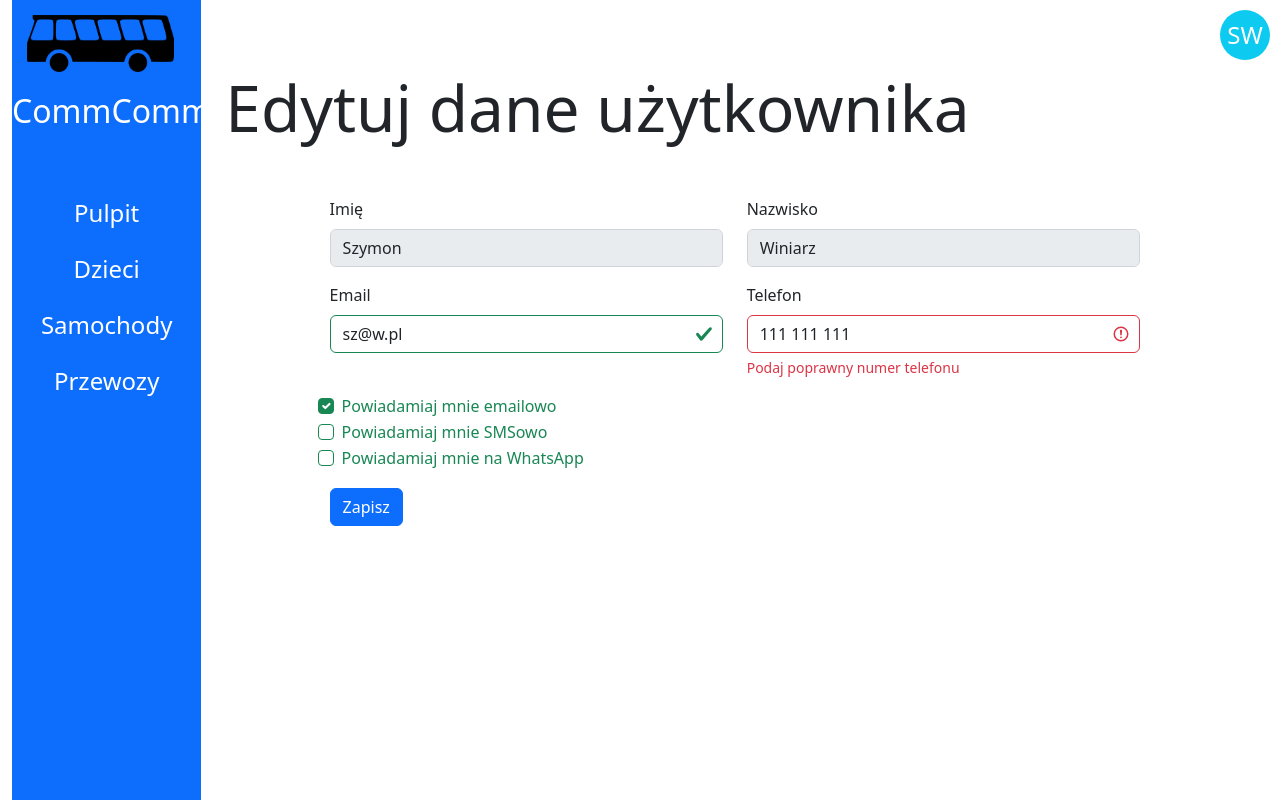
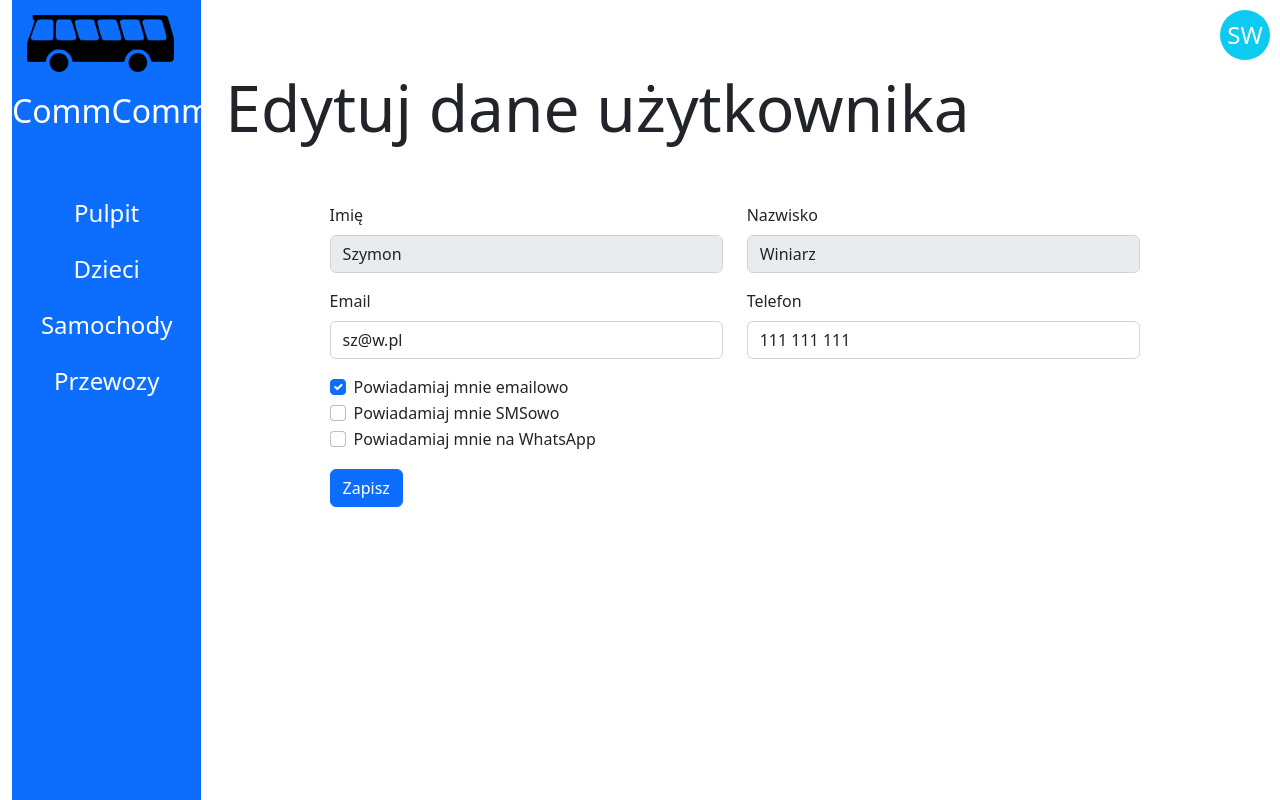
Before and after one commit to SzymonWiniarz/CommComm, a Vue app in the folder src/frontend/: page /#/uzytkownicy/1 in a window 1280 px wide. Built offline with nearby package versions, Linux system fonts and the light colour scheme.

Commit message:
Add Kid form

```diff
--- a/src/frontend/src/App.vue
+++ b/src/frontend/src/App.vue
@@ -1,24 +1,10 @@
 <script>
 import MainMenu from "./components/main_menu/MainMenu.vue";
 import TopBar from "./components/TopBar.vue";
-import { mapActions } from "pinia";
-import { useUserStore } from "./stores/user_store";
 
 export default {
   name: "App",
-  components: { MainMenu, TopBar },
-
-  methods: {
-    ...mapActions(useUserStore, ["getById"]),
-
-    getUserById(userId) {
-      this.getById(userId);
-    }
-  },
-
-  mounted() {
-    this.getUserById(1);
-  },
+  components: { MainMenu, TopBar }
 };
 </script>
 
--- a/src/frontend/src/components/Cars.vue
+++ b/src/frontend/src/components/Cars.vue
@@ -1,6 +1,7 @@
 <script>
 import PageTitle from "./page/PageTitle.vue";
 import PageContent from "./page/PageContent.vue";
+
 export default {
   name: "Cars",
   components: { PageTitle, PageContent },
--- /dev/null
+++ b/src/frontend/src/components/Form.vue
@@ -0,0 +1,52 @@
+<script>
+export default {
+  props: {
+    id: String,
+    onSubmit: Function,
+  },
+
+  methods: {
+    validateForm(event) {
+      // Fetch all the forms we want to apply custom Bootstrap validation styles to
+      var form = document.getElementById(this.id);
+
+      if (form) {
+        let isFormValid = true;
+
+        if (!form.checkValidity()) {
+          event.preventDefault();
+          event.stopPropagation();
+          isFormValid = false;
+        }
+
+        form.classList.add("was-validated");
+
+        return isFormValid;
+      }
+
+      return true;
+    },
+
+    clearValidation() {
+      var form = document.getElementById(this.id);
+
+      if (form) {
+        form.classList.remove("was-validated");
+      }
+    },
+  },
+};
+</script>
+
+<template>
+  <form
+    :id="id"
+    class="justify-content-center needs-validation"
+    @submit.prevent="
+      (event) => validateForm(event) && onSubmit() & clearValidation()
+    "
+    novalidate
+  >
+    <slot></slot>
+  </form>
+</template>
--- a/src/frontend/src/components/Kids.vue
+++ b/src/frontend/src/components/Kids.vue
@@ -1,13 +1,19 @@
 <script>
-import PageTitle from './page/PageTitle.vue';
-import PageContent from './page/PageContent.vue';
+import PageTitle from "./page/PageTitle.vue";
+import PageContent from "./page/PageContent.vue";
 export default {
-    name: "Kids",
-    components: { PageTitle, PageContent }
+  name: "Kids",
+  components: { PageTitle, PageContent },
 };
 </script>
 
 <template>
   <PageTitle title="Dzieci" />
-  <PageContent>This is where you manage your Kids</PageContent>
+  <PageContent>
+    <div class="row mb-3">
+      <div class="col">
+        <router-link to="/dzieci/dodaj" class="btn btn-success">Dodaj</router-link>
+      </div>
+    </div>
+  </PageContent>
 </template>
--- /dev/null
+++ b/src/frontend/src/components/kids/AddKid.vue
@@ -0,0 +1,25 @@
+<script>
+import PageContent from "../page/PageContent.vue";
+import PageTitle from "../page/PageTitle.vue";
+import Form from "../Form.vue";
+import KidForm from "./KidForm.vue";
+import { mapState } from "pinia";
+import { useUserStore } from "../../stores/user_store";
+
+export default {
+  components: { PageContent, PageTitle, Form, KidForm },
+
+  computed: {
+    ...mapState(useUserStore, {
+      user: "getUser",
+    }),
+  },
+};
+</script>
+
+<template>
+  <PageTitle title="Dodaj dziecko" />
+  <PageContent>
+    <KidForm :kidParam="{ lastName: user.lastName }" />
+  </PageContent>
+</template>
--- /dev/null
+++ b/src/frontend/src/components/kids/KidForm.vue
@@ -0,0 +1,100 @@
+<script>
+import Form from "../Form.vue";
+export default {
+  components: { Form },
+
+  props: {
+    kidParam: Object,
+  },
+
+  data() {
+    return {
+      kid: this.kidParam,
+    };
+  },
+
+  methods: {
+    saveKidForm() {
+      alert("Dodano dziecko!");
+    },
+  },
+};
+</script>
+
+<template>
+  <div class="row justify-content-center">
+    <Form id="kidForm" :onSubmit="saveKidForm">
+      <div class="row mb-3">
+        <div class="col">
+          <label for="kidFirstName" class="form-label">Imię</label>
+          <input
+            id="kidFirstName"
+            class="form-control"
+            v-model="kid.firstName"
+            required
+          />
+          <div class="invalid-feedback">Podaj imię</div>
+        </div>
+        <div class="col">
+          <label for="kidLastName" class="form-label">Nazwisko</label>
+          <input
+            id="kidLastName"
+            class="form-control"
+            v-model="kid.lastName"
+            required
+          />
+          <div class="invalid-feedback">Podaj nazwisko</div>
+        </div>
+      </div>
+      <div class="row mb-3">
+        <div class="col">
+          <div class="form-check">
+            <input
+              class="form-check-input"
+              type="radio"
+              name="sex"
+              id="sexBoy"
+              value="BOY"
+              v-model="kid.sex"
+              required
+            />
+            <label class="form-check-label" for="sexBoy">Chłopiec</label>
+          </div>
+          <div class="form-check">
+            <input
+              class="form-check-input"
+              type="radio"
+              name="sex"
+              id="sexGirl"
+              value="GIRL"
+              v-model="kid.sex"
+              required
+            />
+            <label class="form-check-label" for="sexGirl">Dziewczynka</label>
+            <div class="invalid-feedback">Podaj płeć</div>
+          </div>
+        </div>
+      </div>
+      <div class="row mb-3">
+        <div class="col">
+          <div class="form-check">
+            <input
+              class="form-check-input"
+              type="checkbox"
+              v-model="kid.doesNeedBabySeat"
+              id="kidNeedsBabySeat"
+            />
+            <label for="kidNeedsCarSeat">Potrzebuje fotelik</label>
+          </div>
+        </div>
+      </div>
+      <button type="submit" class="btn btn-primary mb-3">Zapisz</button>
+    </Form>
+  </div>
+</template>
+
+<style scoped>
+#kidForm {
+  width: 80%;
+}
+</style>
--- a/src/frontend/src/components/page/PageTitle.vue
+++ b/src/frontend/src/components/page/PageTitle.vue
@@ -7,7 +7,7 @@ export default {
 </script>
 
 <template>
-  <div class="row">
+  <div class="row mb-5">
     <h1 class="cc-title">{{ title }}</h1>
   </div>
 </template>
@@ -15,6 +15,5 @@ export default {
 <style scoped>
 .cc-title {
   font-size: 48pt;
-  margin-bottom: 50px;
 }
 </style>
--- a/src/frontend/src/components/user/EditUser.vue
+++ b/src/frontend/src/components/user/EditUser.vue
@@ -1,100 +1,122 @@
 <script>
 import PageTitle from "../page/PageTitle.vue";
 import PageContent from "../page/PageContent.vue";
-import {useUserStore} from "@/stores/user_store";
-import {mapState} from "pinia";
+import { useUserStore } from "@/stores/user_store";
+import { mapActions, mapState } from "pinia";
+import Form from "../Form.vue";
 
 export default {
   name: "EditUser",
-  components: {PageTitle, PageContent},
+  components: { PageTitle, PageContent, Form },
 
   props: ["id"],
 
   computed: {
-    ...mapState(useUserStore, ["user"]),
+    ...mapState(useUserStore, {
+      user: "getUser",
+    }),
   },
 
   methods: {
-    validateForm() {
-      // Fetch all the forms we want to apply custom Bootstrap validation styles to
-      var forms = document.querySelectorAll('.needs-validation')
+    ...mapActions(useUserStore, {
+      updateUser: "update",
+    }),
 
-      // Loop over them and prevent submission
-      Array.prototype.slice.call(forms)
-          .forEach(function (form) {
-            form.addEventListener('submit', function (event) {
-              if (!form.checkValidity()) {
-                event.preventDefault()
-                event.stopPropagation()
-              }
-
-              form.classList.add('was-validated')
-            }, false)
-          })
+    saveUserForm() {
+      this.updateUser(this.user);
     },
-
-    updateUser() {
-      alert("User updated!")
-    }
-  }
-
+  },
 };
 </script>
 
 <template>
-  <PageTitle title="Edytuj dane użytkownika"/>
+  <PageTitle title="Edytuj dane użytkownika" />
   <PageContent>
     <div class="row justify-content-center">
-      <form id="userForm" class="justify-content-center was-validated" @submit.prevent="validateForm & updateUser" novalidate>
+      <Form id="userForm" :onSubmit="saveUserForm">
         <div class="row mb-3">
           <div class="col">
             <label for="userFirstName" class="form-label">Imię</label>
-            <input id="userFirstName" class="form-control" v-model="user.firstName" disabled>
+            <input
+              id="userFirstName"
+              class="form-control"
+              v-model="user.firstName"
+              disabled
+            />
           </div>
           <div class="col">
             <label for="userLastName" class="form-label">Nazwisko</label>
-            <input id="userLastName" class="form-control" v-model="user.lastName" disabled>
+            <input
+              id="userLastName"
+              class="form-control"
+              v-model="user.lastName"
+              disabled
+            />
           </div>
         </div>
         <div class="row mb-3">
           <div class="col">
             <label for="userEmail" class="form-label">Email</label>
-            <input type="email" id="userEmail" class="form-control" v-model="user.email" required>
-            <div class="invalid-feedback">
-              Podaj poprawny adres email
-            </div>
+            <input
+              type="email"
+              id="userEmail"
+              class="form-control"
+              v-model="user.email"
+              required
+            />
+            <div class="invalid-feedback">Podaj poprawny adres email</div>
           </div>
           <div class="col">
             <label for="userPhone" class="form-label">Telefon</label>
-            <input type="tel" id="userPhone" class="form-control" pattern="^\d{9}$" v-model="user.phone">
-            <div class="invalid-feedback">
-              Podaj poprawny numer telefonu
-            </div>
+            <input
+              type="tel"
+              id="userPhone"
+              class="form-control"
+              pattern="^\d{3}\s?\d{3}\s?\d{3}$"
+              v-model="user.phone"
+            />
+            <div class="invalid-feedback">Podaj poprawny numer telefonu</div>
           </div>
         </div>
         <div class="row mb-3">
+          <div class="col">
             <div class="form-check">
-            <input class="form-check-input" type="checkbox" v-model="user.canNotifyByEmail" id="canNotifyUserByEmail">
+              <input
+                class="form-check-input"
+                type="checkbox"
+                v-model="user.canNotifyByEmail"
+                id="canNotifyUserByEmail"
+              />
               <label class="form-check-label" for="canNotifyUserByEmail">
                 Powiadamiaj mnie emailowo
               </label>
             </div>
             <div class="form-check">
-            <input class="form-check-input" type="checkbox" v-model="user.canNotifyBySms" id="canNotifyUserBySms">
+              <input
+                class="form-check-input"
+                type="checkbox"
+                v-model="user.canNotifyBySms"
+                id="canNotifyUserBySms"
+              />
               <label class="form-check-label" for="canNotifyUserBySms">
                 Powiadamiaj mnie SMSowo
               </label>
             </div>
             <div class="form-check">
-            <input class="form-check-input" type="checkbox" v-model="user.canNotifyByWhatsApp"
-                   id="canNotifyUserByWhatsApp">
+              <input
+                class="form-check-input"
+                type="checkbox"
+                v-model="user.canNotifyByWhatsApp"
+                id="canNotifyUserByWhatsApp"
+              />
               <label class="form-check-label" for="canNotifyUserByWhatsApp">
                 Powiadamiaj mnie na WhatsApp
               </label>
             </div>
           </div>
+        </div>
         <button type="submit" class="btn btn-primary mb-3">Zapisz</button>
-      </form>
+      </Form>
     </div>
   </PageContent>
 </template>
--- a/src/frontend/src/routing.js
+++ b/src/frontend/src/routing.js
@@ -5,6 +5,7 @@ import Kids from './components/Kids.vue'
 import Cars from './components/Cars.vue'
 import Commuting from './components/Commuting.vue'
 import EditUser from './components/user/EditUser.vue'
+import AddKid from './components/kids/AddKid.vue'
 
 const routes = [
     {
@@ -14,6 +15,10 @@ const routes = [
     {
         path: '/dzieci',
         component: Kids
+    },
+    {
+        path: '/dzieci/dodaj',
+        component: AddKid
     },
     {
         path: '/samochody',
--- a/src/frontend/src/stores/user_store.js
+++ b/src/frontend/src/stores/user_store.js
@@ -4,14 +4,8 @@ export const useUserStore = defineStore("user", {
 
     state: () => {
         return {
-            user: null
-        }
-    },
-
-    actions: {
-        getById(idParam) {
-            this.user = {
-                id: idParam,
+            user: {
+                id: 1,
                 firstName: "Szymon",
                 lastName: "Winiarz",
                 email: "sz@w.pl",
@@ -20,11 +14,18 @@ export const useUserStore = defineStore("user", {
                 canNotifyByWhatsApp: false,
                 canNotifyByEmail: true
             }
-        },
+        }
+    },
 
-        update(newFirstName, newLastName) {
-            this.firstName = newFirstName;
-            this.lastName = newLastName;
+    getters: {
+        getUser() {
+            return Object.assign({}, this.user);
+        }
+    },
+
+    actions: {
+        update(updatedUser) {
+            this.user = updatedUser;
         }
     }
 
```
Lines whose indentation alone changed are shown as unchanged.
